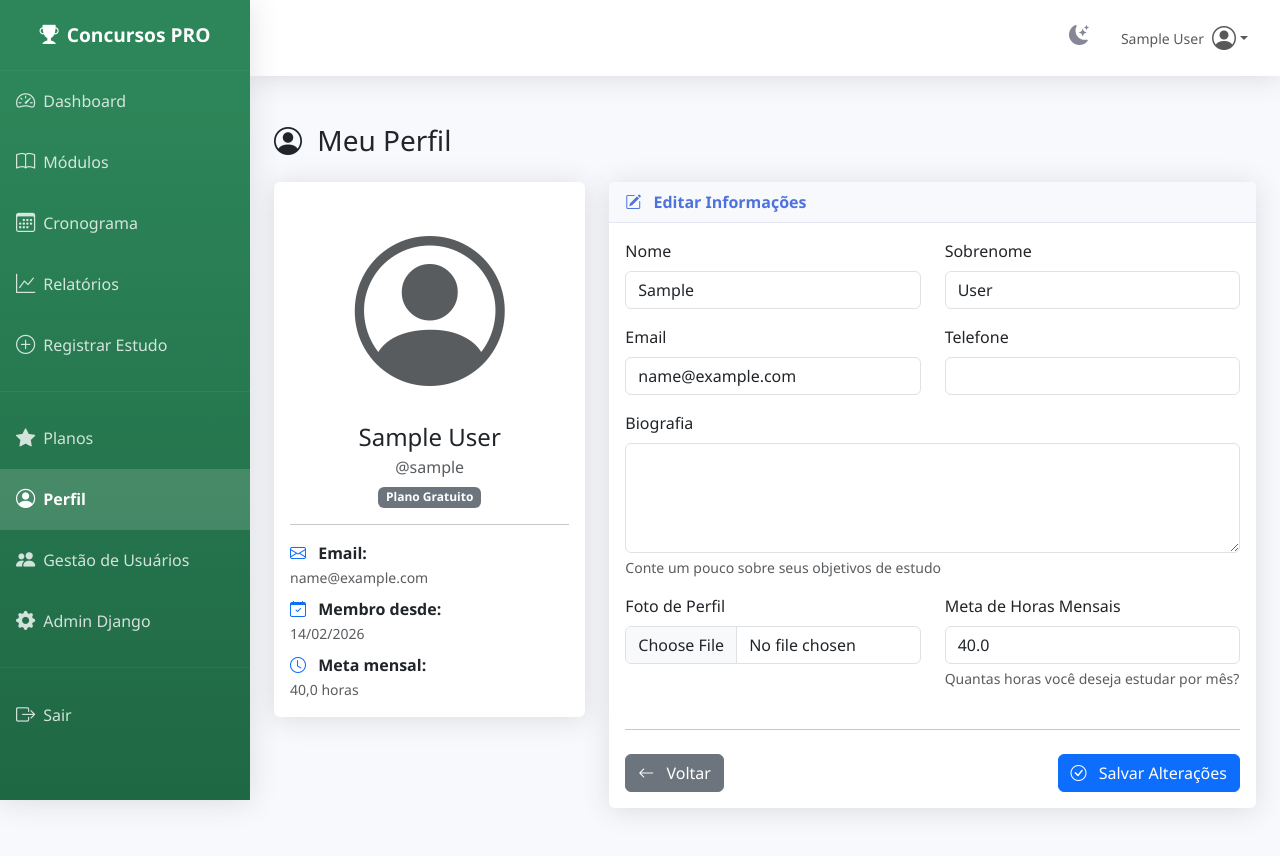
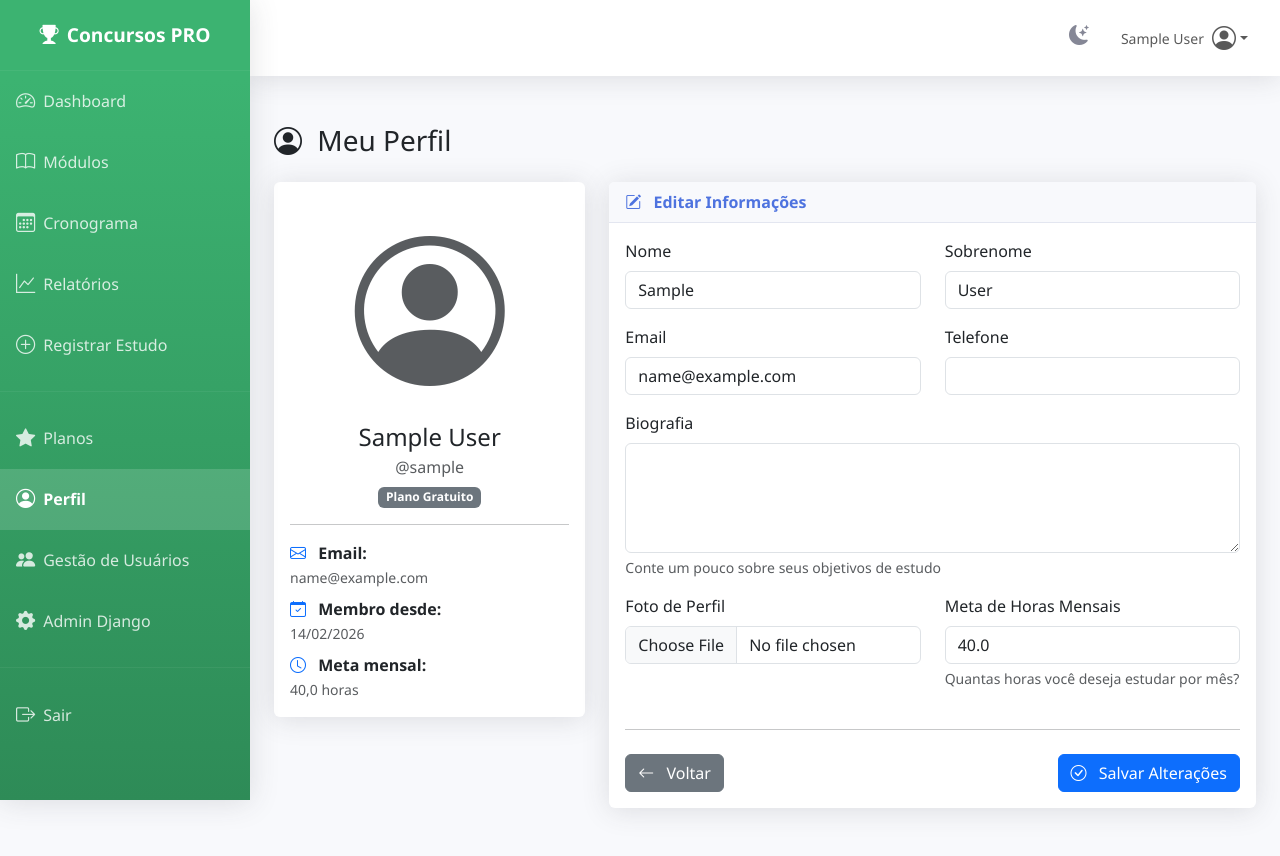
Before and after one commit to 3ielzinh/concurso, a Django app: page /accounts/profile/ in a window 1280 px wide. Run offline with Django 5.2, Linux system fonts and the light colour scheme; the visitor is signed in with stand-in values (Sample User, id 1); some libraries are stand-ins or nearby versions.

Commit message:
style: Change sidebar to emerald green gradient

```diff
--- a/templates/base.html
+++ b/templates/base.html
@@ -31,7 +31,7 @@
         /* Sidebar Styles */
         .sidebar {
             min-height: 100vh;
-            background: linear-gradient(180deg, #2d8659 10%, #1f6844 100%);
+            background: linear-gradient(180deg, #3cb371 10%, #2e8b57 100%);
             box-shadow: 0 0.15rem 1.75rem 0 rgba(58, 59, 69, 0.15);
             position: fixed;
             top: 0;
@@ -41,7 +41,7 @@
         }
 
         body.dark-mode .sidebar {
-            background: linear-gradient(180deg, #1a4d2e 10%, #0f3d23 100%);
+            background: linear-gradient(180deg, #2d7a4f 10%, #1f5a3a 100%);
             box-shadow: 0 0.15rem 1.75rem 0 rgba(0, 0, 0, 0.5);
         }
 
```
